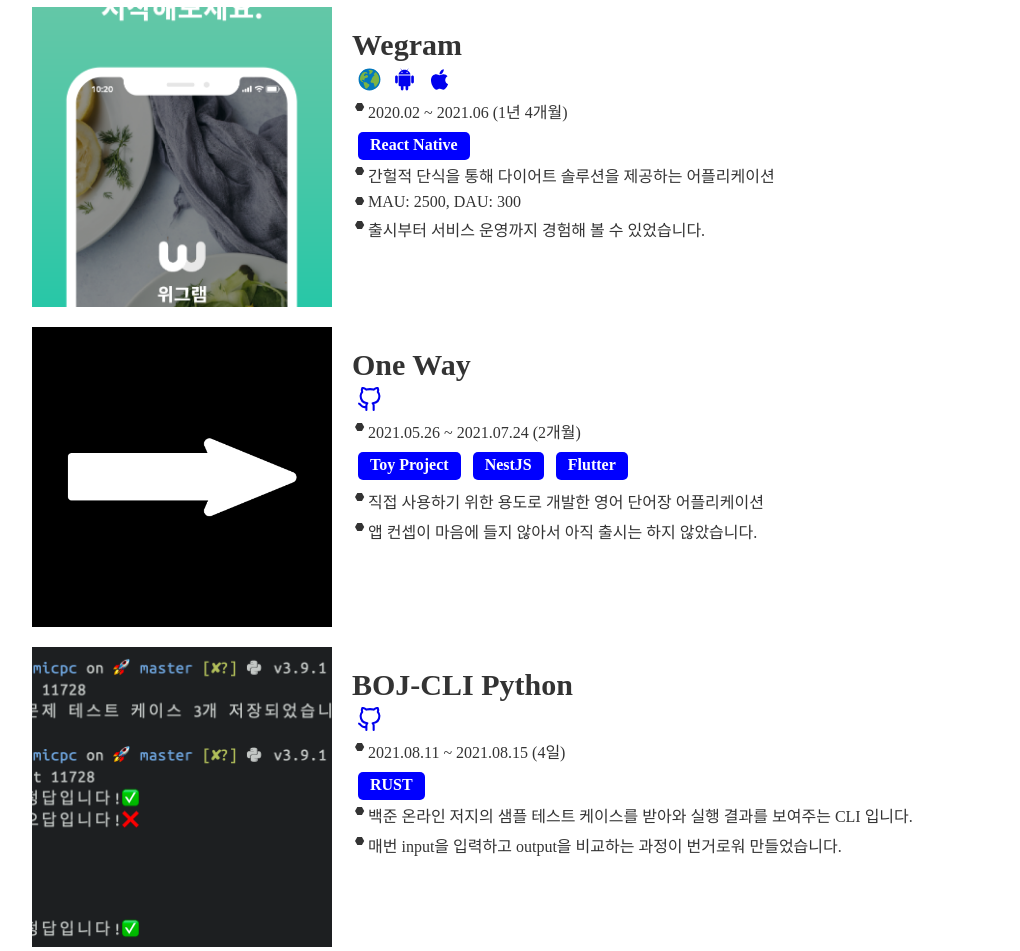
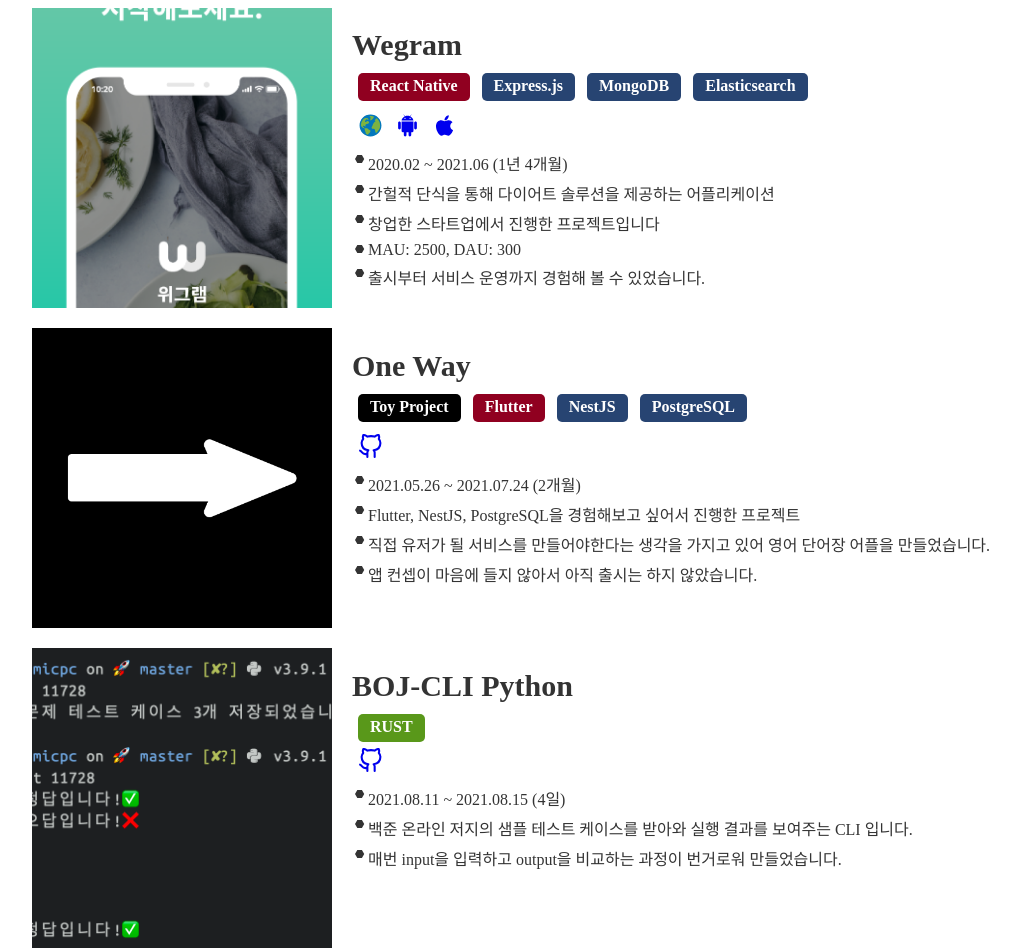
Before and after one commit to stay7/stay7.github.io, a Gatsby site: page /me in a window 1280 px wide. Shown: the part 560-1511 px from the top of the page, without its empty margins (96-1116 px from the left). Built offline with nearby package versions, Linux system fonts and the light colour scheme; Gatsby itself is replaced by a stand-in of ours; a web font is replaced by a local one.

Commit message:
Update project component layout

```diff
--- a/src/components/project.tsx
+++ b/src/components/project.tsx
@@ -4,7 +4,9 @@
 import { IconType } from "react-icons/lib";
 import { Link } from "gatsby";
 
-const ImgBox = styled.div``;
+const ImgBox = styled.div`
+  margin: auto 0px;
+`;
 
 const Paragraph = styled.p`
   padding: 0px 20px;
@@ -76,19 +78,19 @@
       <Paragraph>
         <ProjectTitle>{title}</ProjectTitle>
         <RowBox>
+          {tags.map((tag) => (
+            <Tag color={tag.color}>{tag.tag}</Tag>
+          ))}
+        </RowBox>
+        <RowBox>
           {links.map(({ link, icon }) => (
-            <Link style={{ margin: "0px 5px" }} to={link}>
+            <Link style={{ margin: "6px" }} to={link}>
               {icon}
             </Link>
           ))}
         </RowBox>
 
         <ProjectBullet>{duration}</ProjectBullet>
-        <RowBox>
-          {tags.map((tag) => (
-            <Tag color={tag.color}>{tag.tag}</Tag>
-          ))}
-        </RowBox>
         {contents.map((content) => (
           <ProjectBullet>{content}</ProjectBullet>
         ))}
--- a/src/pages/me.tsx
+++ b/src/pages/me.tsx
@@ -26,6 +26,13 @@
   />
 );
 
+const TagColor = {
+  frontEnd: "#900020",
+  backEnd: "#274472",
+  language: "#59981A",
+  etc: "black",
+};
+
 const Me = () => (
   <Layout>
     <SEO title="me" />
@@ -38,10 +45,10 @@
             <BlockItem icon={<FcAbout size={25} />}>
               저는 ㅇㅇㅇ 사람입니다
             </BlockItem>
-            <BlockItem style={{ paddingLeft: 70 }}>
+            <BlockItem style={{ paddingLeft: 25 }}>
               현실에서는 안정을 추구하지만, 컴퓨터 세상에서는 도전적인
             </BlockItem>
-            <BlockItem style={{ paddingLeft: 70 }}>
+            <BlockItem style={{ paddingLeft: 25 }}>
               단순 반복되는 동작을 자동화시키는 것을 좋아하는
             </BlockItem>
 
@@ -79,9 +86,15 @@
           },
         ]}
         duration="2020.02 ~ 2021.06 (1년 4개월)"
-        tags={[{ tag: "React Native", color: "blue" }]}
+        tags={[
+          { tag: "React Native", color: TagColor.frontEnd },
+          { tag: "Express.js", color: TagColor.backEnd },
+          { tag: "MongoDB", color: TagColor.backEnd },
+          { tag: "Elasticsearch", color: TagColor.backEnd },
+        ]}
         contents={[
           "간헐적 단식을 통해 다이어트 솔루션을 제공하는 어플리케이션",
+          "창업한 스타트업에서 진행한 프로젝트입니다",
           "MAU: 2500, DAU: 300",
           "출시부터 서비스 운영까지 경험해 볼 수 있었습니다.",
         ]}
@@ -106,12 +119,14 @@
           },
         ]}
         tags={[
-          { tag: "Toy Project", color: "blue" },
-          { tag: "NestJS", color: "blue" },
-          { tag: "Flutter", color: "blue" },
+          { tag: "Toy Project", color: TagColor.etc },
+          { tag: "Flutter", color: TagColor.frontEnd },
+          { tag: "NestJS", color: TagColor.backEnd },
+          { tag: "PostgreSQL", color: TagColor.backEnd },
         ]}
         contents={[
-          "직접 사용하기 위한 용도로 개발한 영어 단어장 어플리케이션",
+          "Flutter, NestJS, PostgreSQL을 경험해보고 싶어서 진행한 프로젝트",
+          "직접 유저가 될 서비스를 만들어야한다는 생각을 가지고 있어 영어 단어장 어플을 만들었습니다.",
           "앱 컨셉이 마음에 들지 않아서 아직 출시는 하지 않았습니다.",
         ]}
       >
@@ -134,7 +149,7 @@
           },
         ]}
         duration="2021.08.11 ~ 2021.08.15 (4일)"
-        tags={[{ tag: "RUST", color: "blue" }]}
+        tags={[{ tag: "RUST", color: TagColor.language }]}
         contents={[
           "백준 온라인 저지의 샘플 테스트 케이스를 받아와 실행 결과를 보여주는 CLI 입니다.",
           "매번 input을 입력하고 output을 비교하는 과정이 번거로워 만들었습니다.",
```
